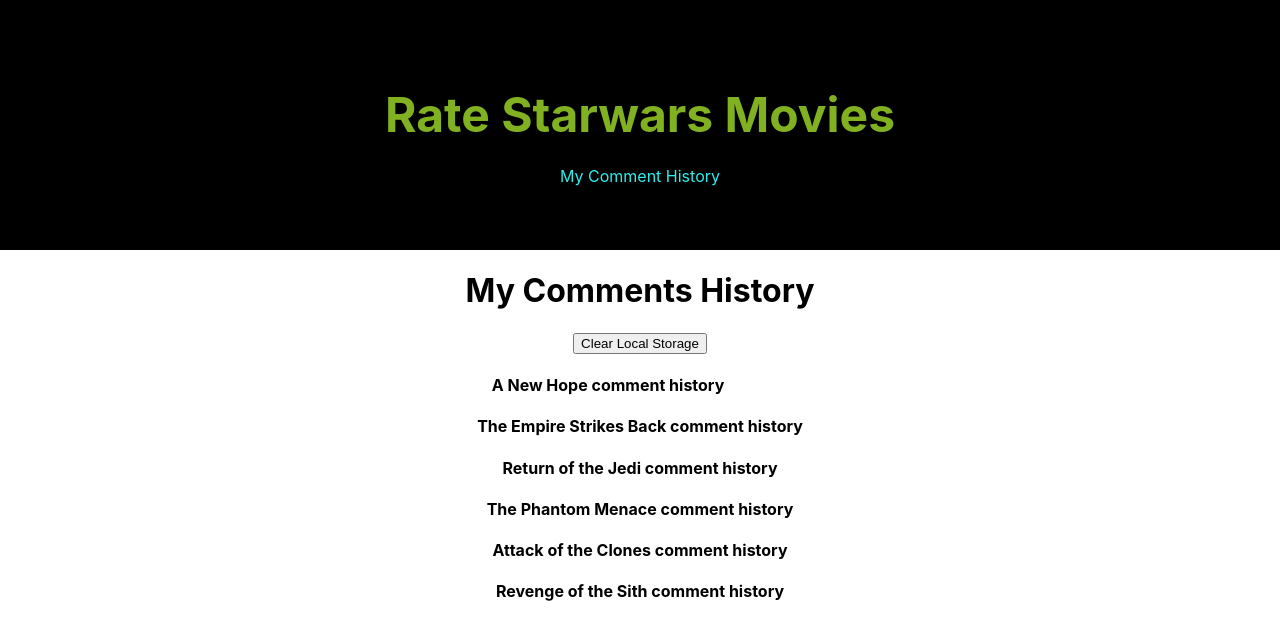
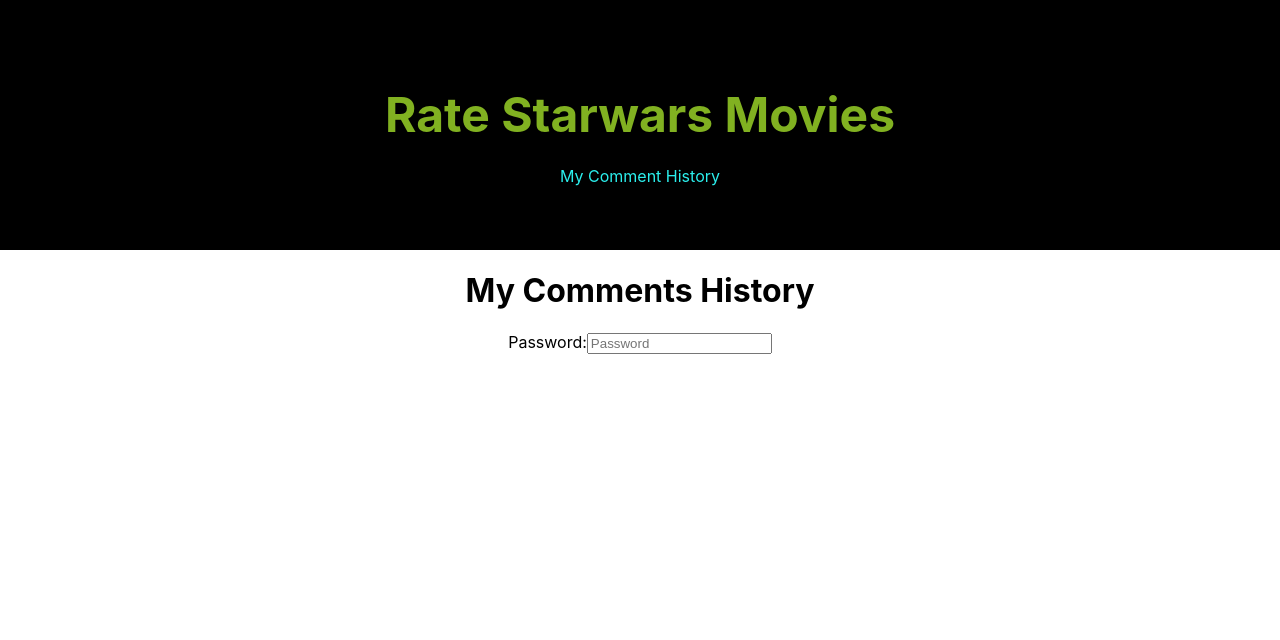
Before and after one commit to biprajit163/movieRatingApp, a React (Create React App) app: page /history/CommentHistory in a window 1280 px wide. Shown: the top 640 px of the page. Built offline with nearby package versions, Linux system fonts and the light colour scheme.

Commit message:
login page

```diff
--- a/src/components/history/CommentHistory.js
+++ b/src/components/history/CommentHistory.js
@@ -1,5 +1,7 @@
 
-import React from 'react';
+import React, { useState, useEffect } from 'react';
+
+import Credentials from './login/Credentials.js';
 
 import Episode1 from './Episode1.js';
 import Episode2 from './Episode2.js';
@@ -9,19 +11,46 @@
 import Episode6 from './Episode6.js';
 
 function CommentHistory() {
+
+    const initialState = {
+        password: ''
+    }
+
+    const [login, setPassword] = useState(initialState)
+
+    function handleSubmit(event) {
+        event.preventDefault();
+        console.log(login.password);
+        setPassword(initialState)
+    }
+
+    function handleChange(event) {
+        setPassword({...login, [event.target.id]: event.target.value})
+    }
+
     return (
         <div className="CommentHistory">
             <h1>My Comments History</h1>
+            {
+                login.password === "myComments" ?
+                <div className="comment-history-container">
                     <button onClick={() => localStorage.clear()}>Clear Local Storage</button>
-
-            <div className="comment-history-container">
+                    <button>Logout</button>
                     <Episode1/>
                     <Episode2/>
                     <Episode3/>
                     <Episode4/>
                     <Episode5/>
                     <Episode6/>
+                </div> :
+                <div className="login-page">
+                    <Credentials
+                        handleSubmit={handleSubmit}
+                        handleChange={handleChange}
+                        login={login}
+                    />
                 </div>
+            }
         </div>
     );
 }
--- /dev/null
+++ b/src/components/history/login/Credentials.js
@@ -0,0 +1,20 @@
+import React from 'react';
+
+function Credentials({ handleSubmit, handleChange, login }) {
+    return (
+        <div className="SetPassword">
+            <form onSubmit={handleSubmit}>
+                <label htmlFor="password">Password:</label>
+                <input
+                    type="text"
+                    placeholder="Password"
+                    id="password"
+                    onChange={handleChange}
+                    value={login.password}
+                />
+            </form>
+        </div>
+    );
+}
+
+export default Credentials;
```
Lines whose indentation alone changed are shown as unchanged.
